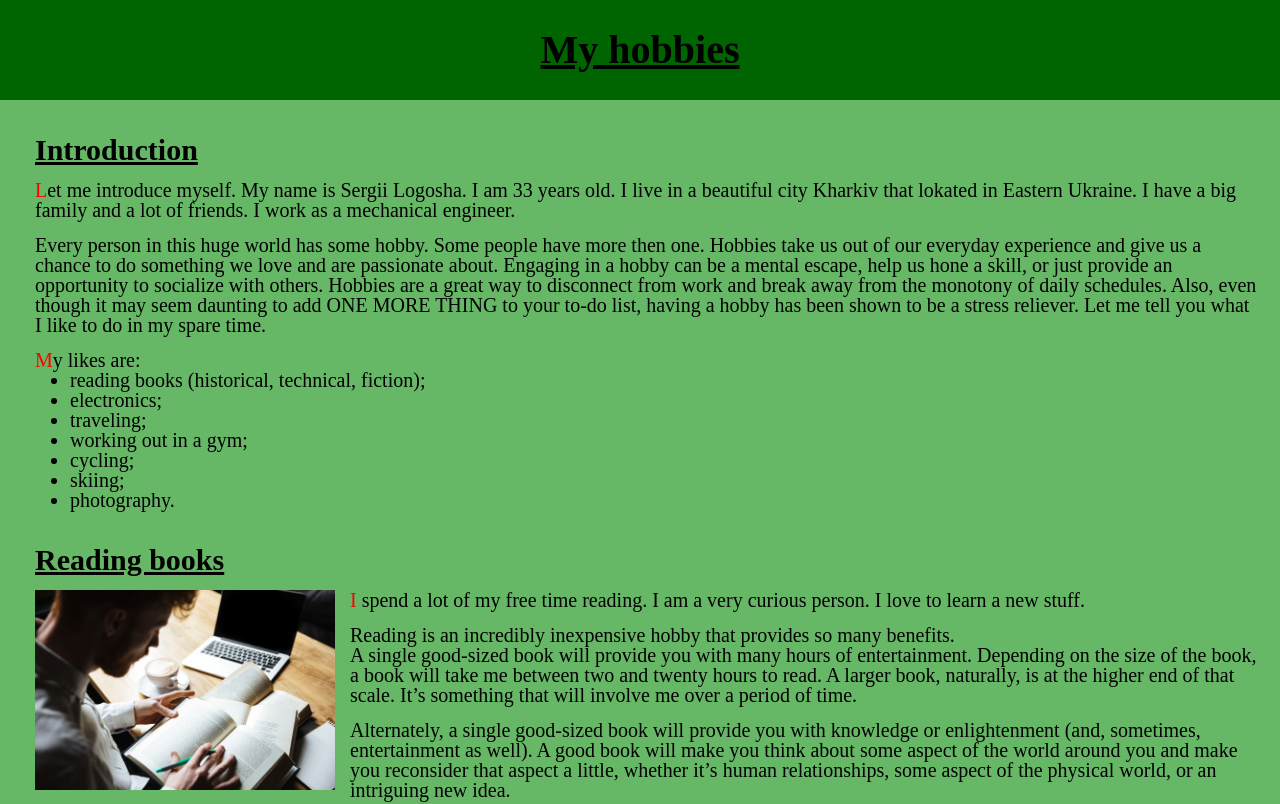
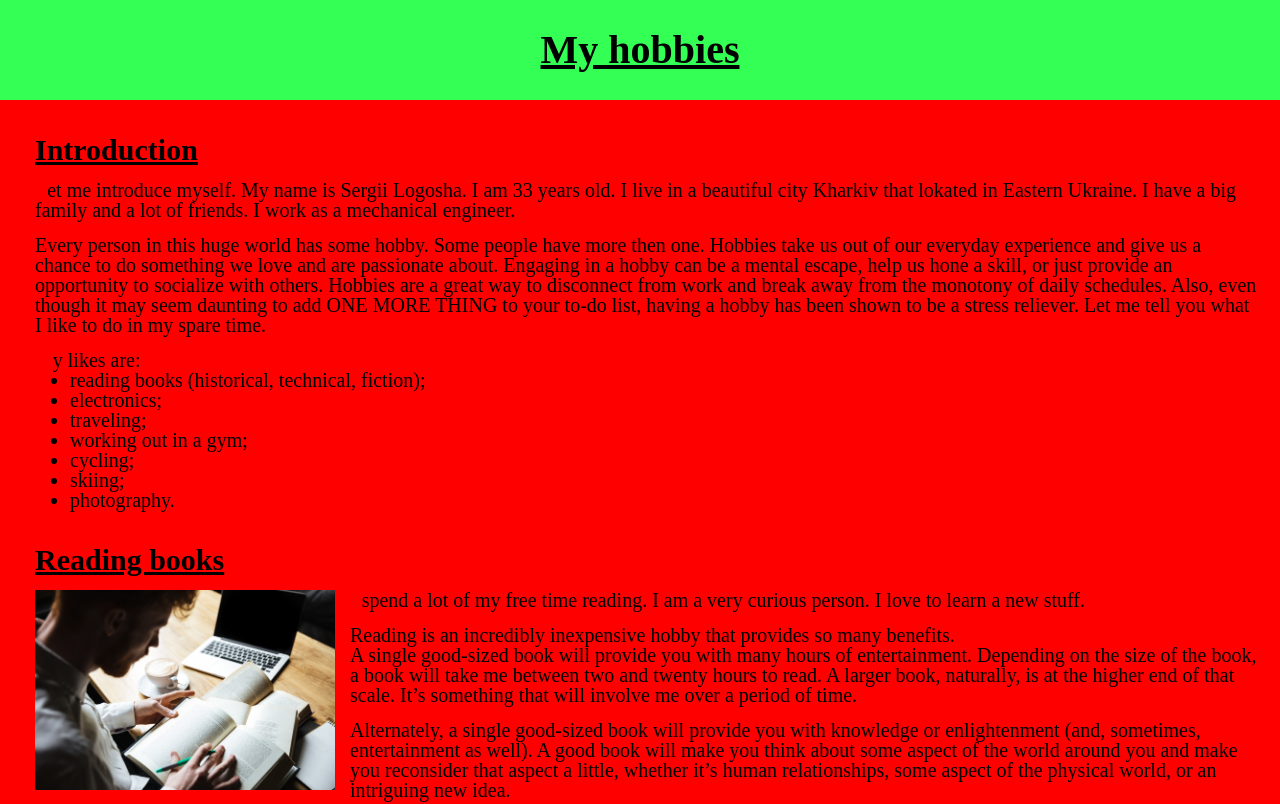
Before and after one commit to Curious-proton/My-Hobbies, a plain HTML site: page index.html in a window 1280 px wide. Shown: the top 804 px of the page. Drawn offline with Linux system fonts and the light colour scheme.

Commit message:
Changing colors

```diff
--- a/css/Style.css
+++ b/css/Style.css
@@ -47,10 +47,10 @@ table {
 	border-spacing: 0;
 }
 body{
-    background-color: #0809;
+    background-color: #f00;
 }
 header{
-    background-color: #006400;
+    background-color: #3f5;
     font-size: 40px;
     font-weight:bold;
     text-decoration: underline;
```
Also changed, not shown: index.html (+1 -2 lines).
